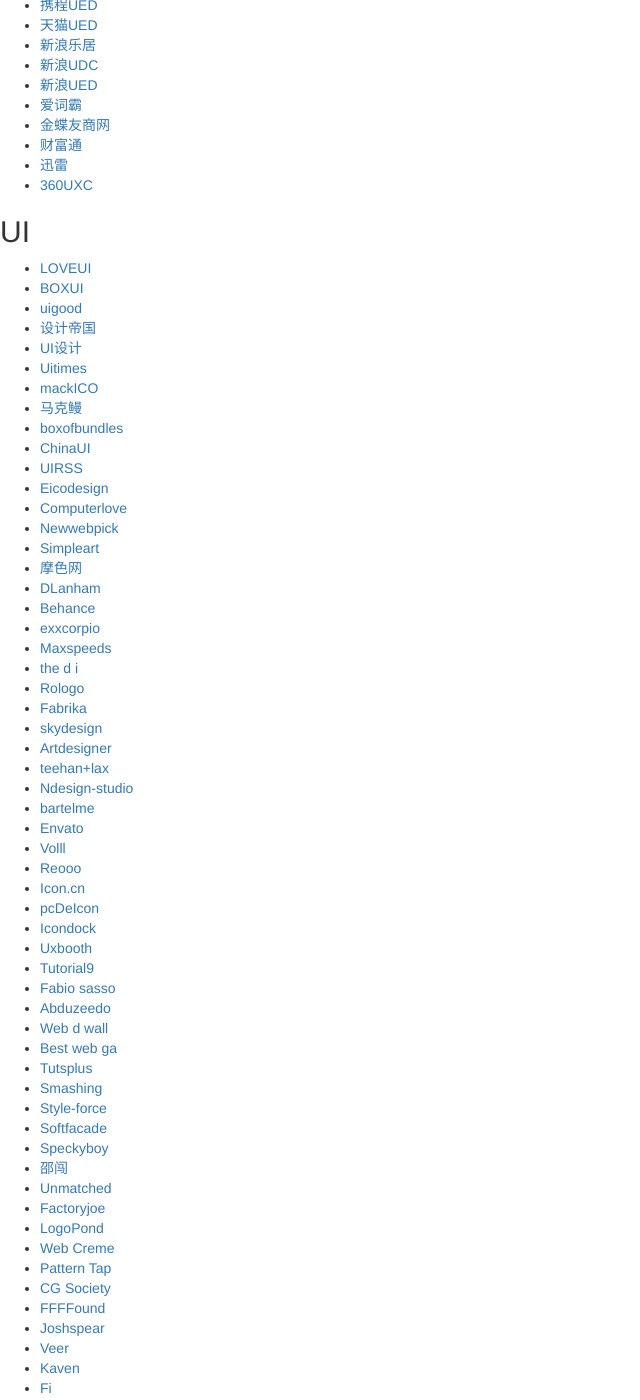
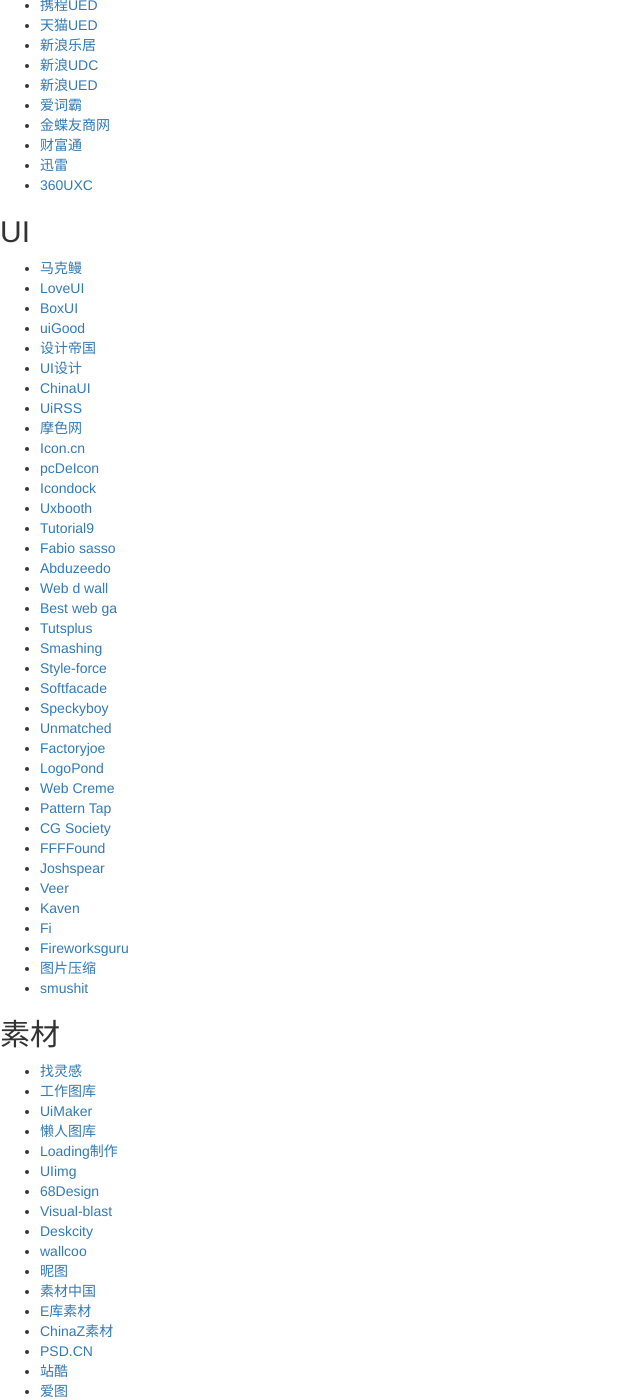
Before and after one commit to wkylin/wkylin.github.com, a Jekyll site: the page built from uedlink.html, in a window 1280 px wide and 1400 px high, scrolled down 1460 px. Shown: the whole window, without its empty margins (0-640 px from the left). Built offline with Jekyll 4.4.1, drawn with Linux system fonts in a browser that asks for light colours; nearby versions of some CDN libraries; library files that are not in the unit come from our copies; comment, search, counter and statistics services are not loaded.

Commit message:
modify ued

```diff
--- a/uedlink.html
+++ b/uedlink.html
@@ -50,37 +50,15 @@
     <h2>UI</h2>
 </div>
 <ul class="ui-list fn-clear">
-    <li class="ui-list-item"><a href="http://loveui.cn/" target="_blank">LOVEUI</a></li>
-    <li class="ui-list-item"><a href="http://www.boxui.com/" target="_blank">BOXUI</a></li>
-    <li class="ui-list-item"><a href="http://www.uigood.net/" target="_blank">uigood</a></li>
+    <li class="ui-list-item"><a href="http://www.getmarkman.com/" target="_blank">马克鳗</a></li>
+    <li class="ui-list-item"><a href="http://loveui.cn/" target="_blank">LoveUI</a></li>
+    <li class="ui-list-item"><a href="http://www.boxui.com/" target="_blank">BoxUI</a></li>
+    <li class="ui-list-item"><a href="http://www.uigood.net/" target="_blank">uiGood</a></li>
     <li class="ui-list-item"><a href="http://www.warting.com/" target="_blank">设计帝国</a></li>
     <li class="ui-list-item"><a href="http://www.uisheji.com/" target="_blank">UI设计</a></li>
-    <li class="ui-list-item"><a href="http://www.uitimes.com/" target="_blank">Uitimes</a></li>
-    <li class="ui-list-item"><a href="http://www.makeico.com/" target="_blank">mackICO</a></li>
-    <li class="ui-list-item"><a href="http://www.getmarkman.com/" target="_blank">马克鳗</a></li>
-    <li class="ui-list-item"><a href="http://www.boxofbundles.com/" target="_blank">boxofbundles</a></li>
     <li class="ui-list-item"><a href="http://www.chinaui.com/" target="_blank">ChinaUI</a></li>
-    <li class="ui-list-item"><a href="http://www.uirss.com/" target="_blank">UIRSS</a></li>
-    <li class="ui-list-item"><a href="http://www.eicodesign.com/" target="_blank">Eicodesign</a></li>
-    <li class="ui-list-item"><a href="http://www.cpluv.com/" target="_blank">Computerlove</a></li>
-    <li class="ui-list-item"><a href="http://www.newwebpick.com/" target="_blank">Newwebpick</a></li>
-    <li class="ui-list-item"><a href="http://www.simpleart.com.ua" target="_blank">Simpleart</a></li>
+    <li class="ui-list-item"><a href="http://www.uirss.com/" target="_blank">UiRSS</a></li>
     <li class="ui-list-item"><a href="http://www.moosee.net" target="_blank">摩色网</a></li>
-    <li class="ui-list-item"><a href="http://dlanham.com" target="_blank">DLanham</a></li>
-    <li class="ui-list-item"><a href="http://www.behance.net/" target="_blank">Behance</a></li>
-    <li class="ui-list-item"><a href="http://www.blog.exxcorpio.com/" target="_blank">exxcorpio</a></li>
-    <li class="ui-list-item"><a href="http://www.maxspeeds.com/" target="_blank">Maxspeeds</a></li>
-    <li class="ui-list-item"><a href="http://thedesigninspiration.com/" target="_blank">the d i</a></li>
-    <li class="ui-list-item"><a href="http://www.rologo.com/" target="_blank">Rologo</a></li>
-    <li class="ui-list-item"><a href="http://www.designfabrika.com/" target="_blank">Fabrika</a></li>
-    <li class="ui-list-item"><a href="http://www.skydesign.cn/blog/" target="_blank">skydesign</a></li>
-    <li class="ui-list-item"><a href="http://artdesigner.lv/" target="_blank">Artdesigner</a></li>
-    <li class="ui-list-item"><a href="http://www.teehanlax.com" target="_blank">teehan+lax</a></li>
-    <li class="ui-list-item"><a href="http://www.ndesign-studio.com/" target="_blank">Ndesign-studio</a></li>
-    <li class="ui-list-item"><a href="http://www.bartelme.at/" target="_blank">bartelme</a></li>
-    <li class="ui-list-item"><a href="http://envato.com/" target="_blank">Envato</a></li>
-    <li class="ui-list-item"><a href="http://www.volll.com/" target="_blank">Volll</a></li>
-    <li class="ui-list-item"><a href="http://www.reooo.com/" target="_blank">Reooo</a></li>
     <li class="ui-list-item"><a href="http://icon.cn/" target="_blank">Icon.cn</a></li>
     <li class="ui-list-item"><a href="http://pc.de/icons/" target="_blank">pcDeIcon</a></li>
     <li class="ui-list-item"><a href="http://icondock.com/" target="_blank">Icondock</a></li>
@@ -95,7 +73,6 @@
     <li class="ui-list-item"><a href="http://www.style-force.net/" target="_blank">Style-force</a></li>
     <li class="ui-list-item"><a href="http://www.softfacade.com/" target="_blank">Softfacade</a></li>
     <li class="ui-list-item"><a href="http://speckyboy.com/" target="_blank">Speckyboy</a></li>
-    <li class="ui-list-item"><a href="http://www.shaoc.cn/" target="_blank">邵闯</a></li>
     <li class="ui-list-item"><a href="http://www.unmatchedstyle.com/" target="_blank">Unmatched</a></li>
     <li class="ui-list-item"><a href="http://factoryjoe.com/" target="_blank">Factoryjoe</a></li>
     <li class="ui-list-item"><a href="http://logopond.com/" target="_blank">LogoPond</a></li>
```
